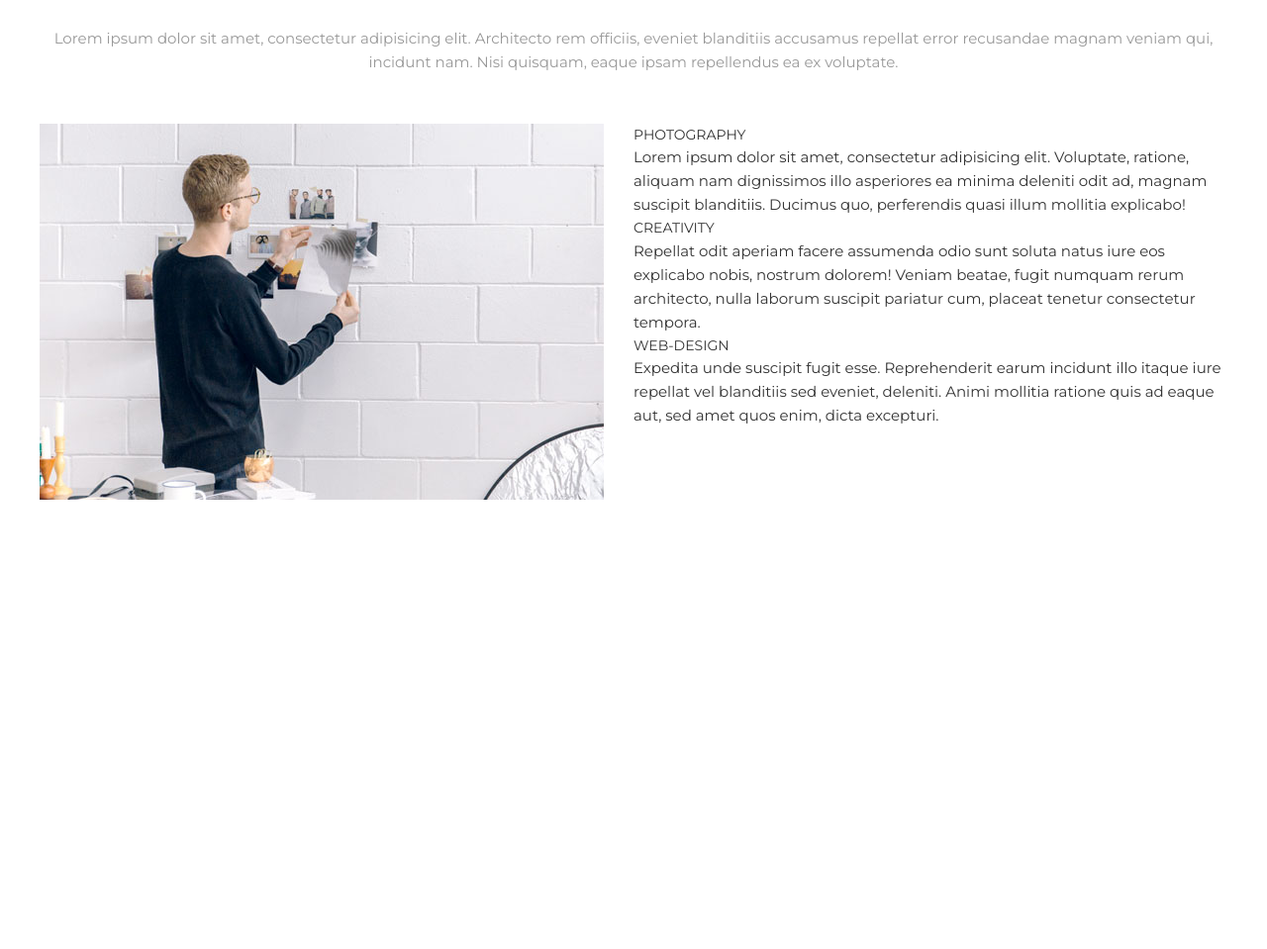
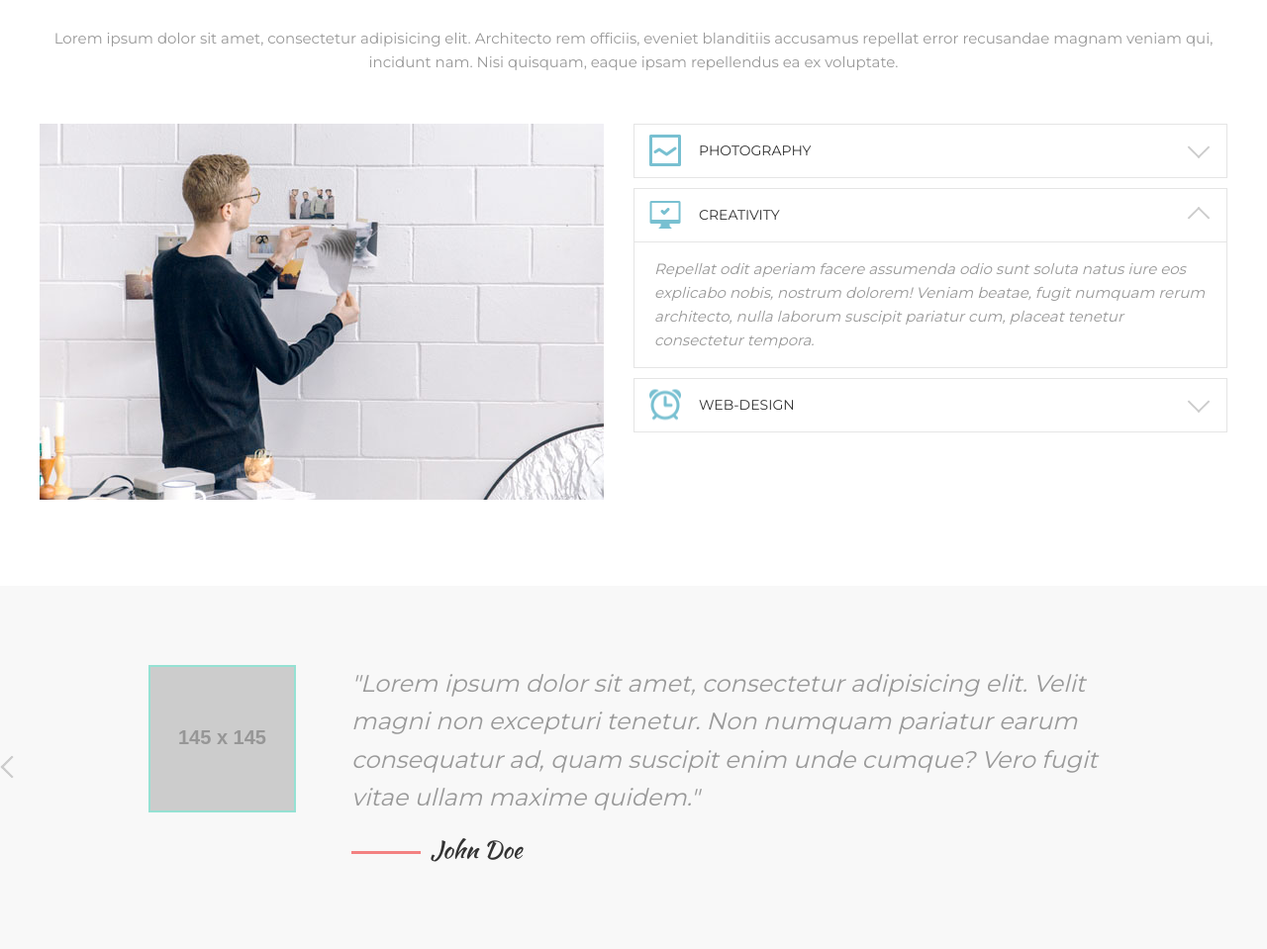
Before and after one commit to valentinotm/landpage, a plain HTML site: page index.html in a window 1280 px wide. Shown: the part 3426-4385 px from the top of the page at 99% size. Before the commit the page ends 4018 px from the top, so only its background shows below. Drawn offline with Linux system fonts and the light colour scheme; placeholder pictures from the web are drawn by us.

Commit message:
working on reviews grey block

```diff
--- a/assets/css/style.css
+++ b/assets/css/style.css
@@ -249,6 +249,10 @@ hr {
   background-size: cover;
 }
 
+.section--grey {
+  background-color: #f8f8f8;
+}
+
 .section__header {
   width: 100%
   max-width: 950px;
@@ -449,11 +453,141 @@ hr {
 }
 
 .accordion__item {
+  border: 1px solid #e5e5e5;
+  margin-bottom: 10px;
+}
 
+.accordion__item.active
+.accordion__content {
+  display: block;
+}
+
+.accordion__item.active
+.accordion__header {
+  border-bottom-color: #e5e5e5;
+}
+
+.accordion__item.active
+.accordion__header:after {
+  transform: translateY(-30%) rotate(-45deg);
 }
 
 .accordion__header {
+  cursor: pointer;
+  position: relative;
+  padding: 15px 20px 15px 65px;
+
+  border-bottom: 1px solid transparent;
+}
+
+.accordion__header:after {
+  content: "";
+  display: block;
+  width: 16px;
+  height: 16px;
+
+  border-top: 2px solid #CCC;
+  border-right: 2px solid #CCC;
+
+  position: absolute;
+  top: 50%;
+  right: 20px;
+  z-index: 1;
+  transform: translateY(-70%) rotate(135deg);
+}
+
+.accordion__icon {
+  position: absolute;
+  top: 50%;
+  left: 15px;
+  z-index: 1;
+
+  transform: translateY(-50%);
+}
+
+.accordion__title {
   font-size: 14px;
   text-transform: uppercase;
   color: #333;
 }
+
+.accordion__content {
+  display: none;
+  padding: 15px 20px;
+
+  font-size: 15px;
+  color: #999;
+  font-style: italic;
+  font-weight: 300;
+}
+
+/* Reviews */
+
+.reviews {
+  position: relative;
+  padding: 0 110px;
+}
+
+.reviews__item {
+  position: relative;
+  padding-left: 205px;
+}
+
+.reviews__photo {
+  position: absolute;
+  top: 0;
+  left: 0;
+  z-index: 1;
+
+  border: 2px solid #95e1d3;
+}
+
+.reviews__text {
+  font-size: 24px;
+  font-style: italic;
+  font-weight: 300;
+  color: #999;
+  margin-bottom: 15px;
+}
+
+.reviews__author {
+  font-family: 'Kaushan Script', cursive;
+  font-size: 24px;
+  color: #333;
+}
+
+.reviews__author:before {
+  content: "";
+  display: inline-block;
+  vertical-align: middle;
+  width: 70px;
+  height: 3px;
+  margin-right: 10px;
+
+  background-color: #f38181;
+}
+
+.reviews__btn {
+  font-size: 0;
+  color: transparent;
+  position: absolute;
+  top: 50%;
+  left: 0;
+  z-index: 1;
+}
+
+.reviews__btn:after {
+  content: "";
+  display: block;
+  width: 16px;
+  height: 16px;
+
+  border-top: 2px solid #CCC;
+  border-right: 2px solid #CCC;
+
+  position: absolute;
+  top: 50%;
+  right: 20px;
+  z-index: 1;
+  transform: translateY(-50%) rotate(-135deg);
+}
--- a/index.html
+++ b/index.html
@@ -3,7 +3,7 @@
 	<head>
 		<meta charset="UTF-8">
 		<link rel="stylesheet" href="assets/css/style.css">
-		<link href="https://fonts.googleapis.com/css?family=Kaushan+Script|Montserrat:400,700&display=swap&subset=cyrillic-ext" rel="stylesheet">
+		<link href="https://fonts.googleapis.com/css?family=Kaushan+Script|Montserrat:330i,400,700&display=swap&subset=cyrillic-ext" rel="stylesheet">
 		<title>Mogo Landing Page</title>
 	</head>
 	<body>
@@ -211,31 +211,47 @@
 						<div class="accordion">
 							<div class="accordion__item">
 								<div class="accordion__header">
-									<div class="accordion__icon"></div>
+									<img class="accordion__icon" src="assets/images/services/webdesign.png" alt="">
 									<div class="accordion__title">Photography</div>
 								</div>
-								<div class="accordion__panel">Lorem ipsum dolor sit amet, consectetur adipisicing elit. Voluptate, ratione, aliquam nam dignissimos illo asperiores ea minima deleniti odit ad, magnam suscipit blanditiis. Ducimus quo, perferendis quasi illum mollitia explicabo!</div>
+								<div class="accordion__content">Lorem ipsum dolor sit amet, consectetur adipisicing elit. Voluptate, ratione, aliquam nam dignissimos illo asperiores ea minima deleniti odit ad, magnam suscipit blanditiis. Ducimus quo, perferendis quasi illum mollitia explicabo!</div>
+							</div>
+							<div class="accordion__item active">
+								<div class="accordion__header">
+									<img class="accordion__icon" src="assets/images/services/creativity.png" alt="">
+									<div class="accordion__title">Creativity</div>
+								</div>
+								<div class="accordion__content">Repellat odit aperiam facere assumenda odio sunt soluta natus iure eos explicabo nobis, nostrum dolorem! Veniam beatae, fugit numquam rerum architecto, nulla laborum suscipit pariatur cum, placeat tenetur consectetur tempora.</div>
 							</div>
 							<div class="accordion__item">
 								<div class="accordion__header">
-									<div class="accordion__icon"></div>
-									<div class="accordion__title">Creativity</div>
-								</div>
-								<div class="accordion__panel">Repellat odit aperiam facere assumenda odio sunt soluta natus iure eos explicabo nobis, nostrum dolorem! Veniam beatae, fugit numquam rerum architecto, nulla laborum suscipit pariatur cum, placeat tenetur consectetur tempora.</div>
-							</div>
-							<div class="accordion__item">
-								<div class="accordion__header">
-									<div class="accordion__icon"></div>
+									<img class="accordion__icon" src="assets/images/services/photography.png" alt="">
 									<div class="accordion__title">Web-design</div>
 								</div>
-								<div class="accordion__panel">Expedita unde suscipit fugit esse. Reprehenderit earum incidunt illo itaque iure repellat vel blanditiis sed eveniet, deleniti. Animi mollitia ratione quis ad eaque aut, sed amet quos enim, dicta excepturi.</div>
+								<div class="accordion__content">Expedita unde suscipit fugit esse. Reprehenderit earum incidunt illo itaque iure repellat vel blanditiis sed eveniet, deleniti. Animi mollitia ratione quis ad eaque aut, sed amet quos enim, dicta excepturi.</div>
 							</div>
 						</div>
-					</div>
-				</div>
+					</div><!--/.wedo__item/-->
+				</div><!--/.wedo/-->
 
 			</div><!--/.container-->
 		</section>
 
+		<div class="section section--grey">
+			<div class="container">
+
+				<div class="reviews">
+					<a class="reviews__btn reviews__btn--prev" href="#">Prev</a>
+					<a class="reviews__btn reviews__btn--next" href="#">Next</a>
+					<div class="reviews__item">
+						<img src="http://placehold.it/145" alt="" class="reviews__photo">
+						<div class="reviews__text">"Lorem ipsum dolor sit amet, consectetur adipisicing elit. Velit magni non excepturi tenetur. Non numquam pariatur earum consequatur ad, quam suscipit enim unde cumque? Vero fugit vitae ullam maxime quidem."</div>
+						<div class="reviews__author">John Doe</div>
+					</div>
+				</div>
+
+			</div>
+		</div>
+
 	</body>
 </html>
```
